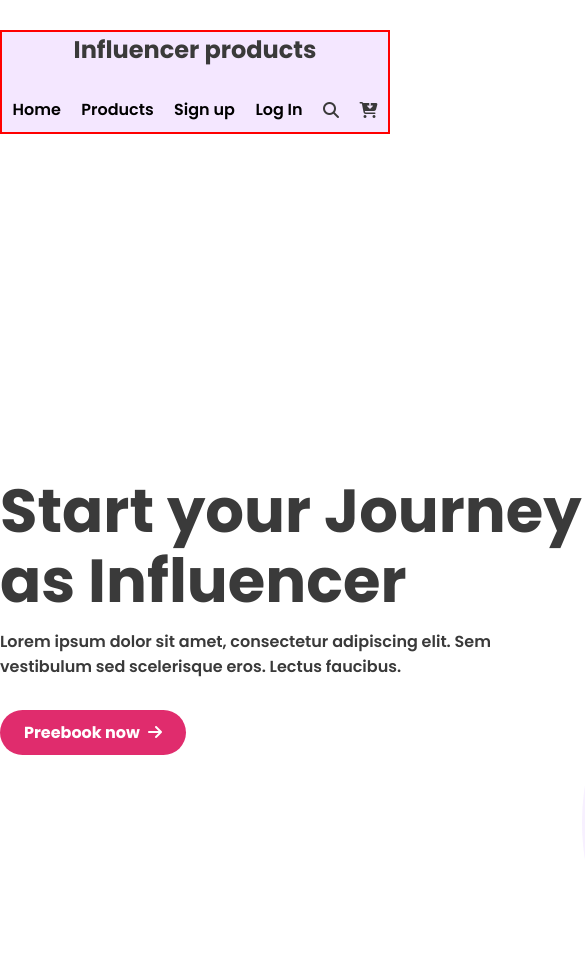
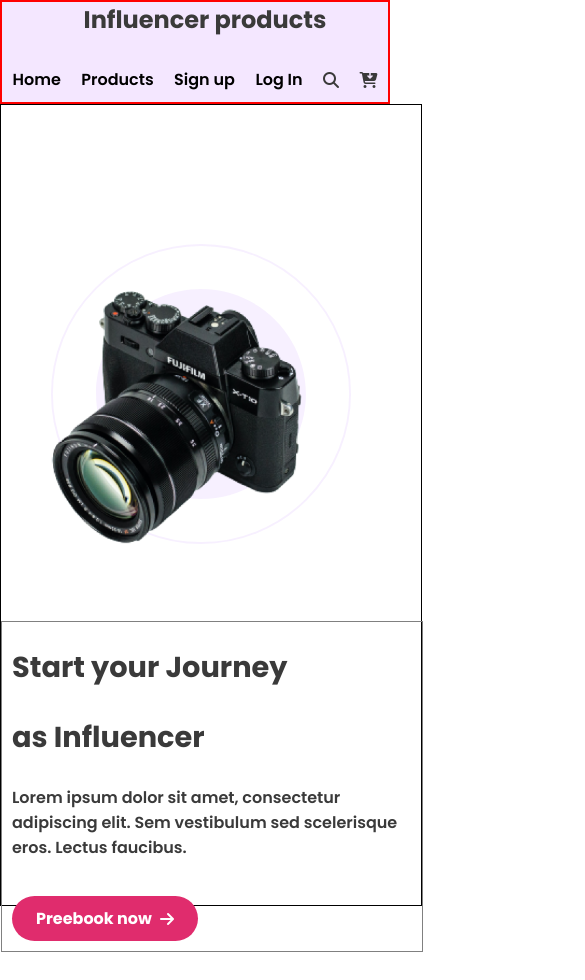
Before and after one commit to mehediibnjakir/Influencer-gear, a plain HTML site: page index.html in a window 390 px wide. Shown: the top 980 px of the page, 585 px wide, since content can reach past the window. After the commit the page ends 952 px from the top, so only its background shows below. Drawn offline with Linux system fonts and the light colour scheme.

Commit message:
Header banner

```diff
--- a/index.html
+++ b/index.html
@@ -45,8 +45,12 @@
         </button>
     </div>
     <div class="banner-img">
-        <img src="images/main-camera.png" alt="">
-        <img src="images/Circle design.svg" alt="">
+        <div class="box camera">
+            <img src="images/main-camera.png">
+        </div>
+        <div class="box ring">
+            <img src="images/Circle design.svg">
+        </div>
     </div>
 
 </section>
--- a/style/responsive.css
+++ b/style/responsive.css
@@ -1,14 +1,67 @@
 @media screen and (max-width: 576px) {
-    .nav-bar{
+
+    .nav-bar {
+        margin: 0px auto;
         flex-direction: column;
         justify-content: center;
         gap: 20px;
-        margin-bottom: 30px;
     }
-    .nav-text{
+
+    .nav-text {
         text-align: center;
     }
-    .nav-icon{
+
+    .nav-icon {
         padding: 10px;
     }
 }
+
+/* banner heading media style */
+
+@media screen and (max-width: 576px) {
+    .header-banner {
+        margin: 0 auto;
+        height: 800px;
+        width: 420px;
+        display: flex;
+        flex-direction: column-reverse;
+        justify-content: space-around;
+        align-content: center;
+    }
+    .banner-text {
+        padding: 10px;
+        border: 1px solid gray;
+        /* display: flex;
+        flex-direction: column; */
+        display: block;
+        margin: 0 auto;
+    }
+    .banner-text{
+        position: relative;
+        top: -150px;
+    }
+
+    .banner-text .headline {
+        width: 300px;
+        height: 133px;
+        color: #3A3A3A;
+        font-size: 1.8rem;
+        font-weight: 700;
+        /* 134.615% */
+    }
+    .banner-text p {
+        margin: 20px 0 50px 0;
+        width: 400px;}
+    .box img {
+        width: 300px;
+    }
+    .camera{
+        top: 150px;
+        left: 10px;
+        z-index: 1;
+    }
+    .ring {
+        top: -200px;
+        left: 30px;
+    }
+}
--- a/style/style.css
+++ b/style/style.css
@@ -22,6 +22,7 @@
     font-feature-settings: 'clig' off, 'liga' off;
     font-size: 1.5rem;
     font-weight: 700;
+    padding-left: 10px;
 }
 
 .nav-icon {
@@ -33,6 +34,7 @@
     font-feature-settings: 'clig' off, 'liga' off;
     font-size: 1rem;
     font-weight: 600;
+    padding-right: 10px;
 }
 
 .nav-icon a {
@@ -43,13 +45,17 @@
 /* header banner section style  */
 
 .header-banner {
+    border: 1px solid ;
     margin: 0 auto;
-    max-width: 1300px;
+    width: 1300px;
+    height: 600px;
     display: flex;
     justify-content: space-between;
 }
 
 .banner-text {
+    padding: 10px;
+    border: 1px solid gray;
     /* display: flex;
     flex-direction: column; */
     display: block;
@@ -92,3 +98,23 @@ transition: transform(1s);
 .btn-primary:hover {
     transform: translateX(10px) scale(1.2);
 }
+
+/* banner image style */
+.banner-img {
+    max-width: 25rem;
+    width: 100%;
+}
+.box {
+    margin: 10px;
+    padding: 10px;
+position: relative;
+}
+.camera{
+    top: 100px;
+    left: -200px;
+    z-index: 1;
+}
+.ring {
+    top: -400px;
+    left: -200px;
+}
```
